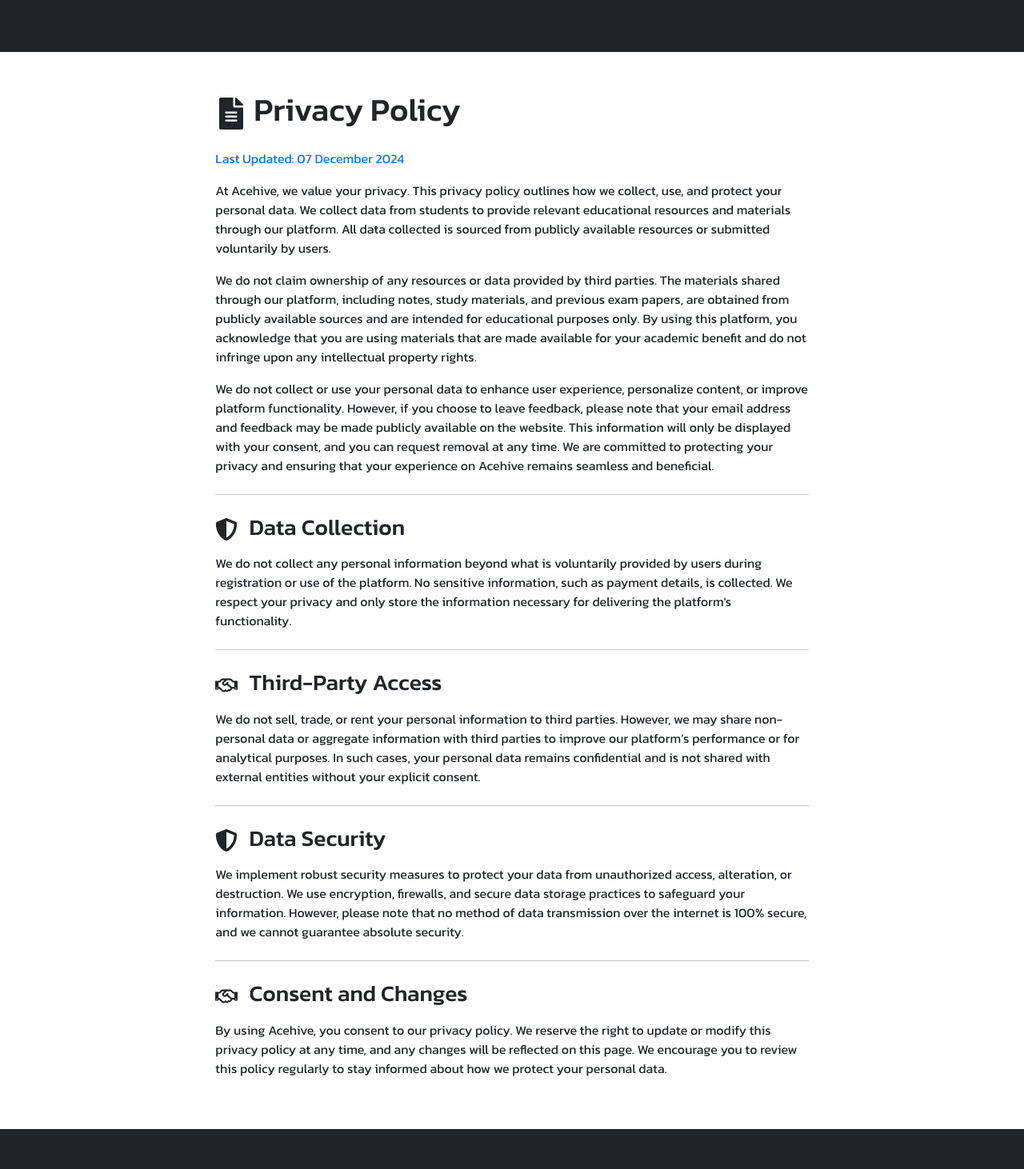
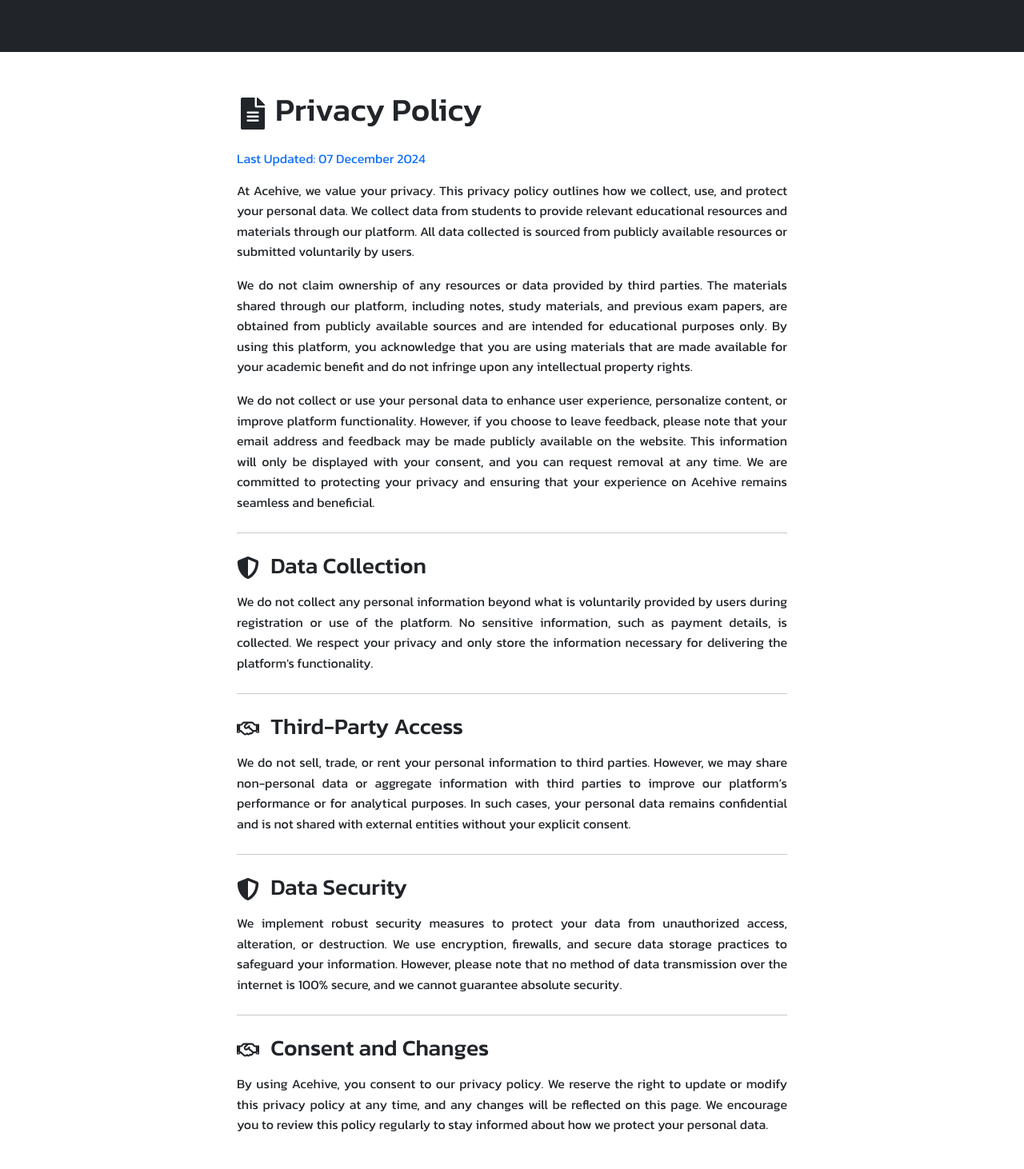
Before and after one commit to kavinmahendran09/acehive, a React (Vite) app: page /PrivacyPolicy in a window 1280 px wide. Shown: the part 208-1670 px from the top of the page at 80% size. Built offline with nearby package versions, Linux system fonts and the light colour scheme.

Commit message:
fix : privacy policy indendation

```diff
--- a/src/assets/PrivacyPolicy.tsx
+++ b/src/assets/PrivacyPolicy.tsx
@@ -11,12 +11,13 @@
       {/* Banner Section */}
       <header className="bg-dark text-white text-center py-5">
         <div className="container">
-          <h1 className="display-4" style={{fontWeight :"500"}}>Privacy Policy</h1>
+          <h1 className="display-4" style={{ fontWeight: '500' }}>Privacy Policy</h1>
           <p className="lead">Your privacy is important to us. Please read our privacy policy carefully</p>
         </div>
       </header>
 
-      <div className="container my-5 px-2">
+      {/* Main Content */}
+      <div className="container my-5 px-5"> {/* Padding applied to the entire section */}
         <div className="row justify-content-center">
           <div className="col-md-8">
             <h2 className="mb-4" style={{ fontSize: '2.5rem' }}>
@@ -25,43 +26,43 @@
             </h2>
             <p className="text-start text-primary">Last Updated: 07 December 2024</p>
 
-            <p>
+            <p style={{ textAlign: 'justify', lineHeight: '1.6' }}>
               At Acehive, we value your privacy. This privacy policy outlines how we collect, use, and protect your personal data. We collect data from students to provide relevant educational resources and materials through our platform. All data collected is sourced from publicly available resources or submitted voluntarily by users.
             </p>
 
-            <p>
+            <p style={{ textAlign: 'justify', lineHeight: '1.6' }}>
               We do not claim ownership of any resources or data provided by third parties. The materials shared through our platform, including notes, study materials, and previous exam papers, are obtained from publicly available sources and are intended for educational purposes only. By using this platform, you acknowledge that you are using materials that are made available for your academic benefit and do not infringe upon any intellectual property rights.
             </p>
 
-            <p>
+            <p style={{ textAlign: 'justify', lineHeight: '1.6' }}>
               We do not collect or use your personal data to enhance user experience, personalize content, or improve platform functionality. However, if you choose to leave feedback, please note that your email address and feedback may be made publicly available on the website. This information will only be displayed with your consent, and you can request removal at any time. We are committed to protecting your privacy and ensuring that your experience on Acehive remains seamless and beneficial.
             </p>
 
             <hr className="my-4" />
 
             <h3 className="mb-3"><FaShieldAlt className="me-2" /> Data Collection</h3>
-            <p>
+            <p style={{ textAlign: 'justify', lineHeight: '1.6' }}>
               We do not collect any personal information beyond what is voluntarily provided by users during registration or use of the platform. No sensitive information, such as payment details, is collected. We respect your privacy and only store the information necessary for delivering the platform's functionality.
             </p>
 
             <hr className="my-4" />
 
             <h3 className="mb-3"><FaRegHandshake className="me-2" /> Third-Party Access</h3>
-            <p>
+            <p style={{ textAlign: 'justify', lineHeight: '1.6' }}>
               We do not sell, trade, or rent your personal information to third parties. However, we may share non-personal data or aggregate information with third parties to improve our platform’s performance or for analytical purposes. In such cases, your personal data remains confidential and is not shared with external entities without your explicit consent.
             </p>
 
             <hr className="my-4" />
 
             <h3 className="mb-3"><FaShieldAlt className="me-2" /> Data Security</h3>
-            <p>
+            <p style={{ textAlign: 'justify', lineHeight: '1.6' }}>
               We implement robust security measures to protect your data from unauthorized access, alteration, or destruction. We use encryption, firewalls, and secure data storage practices to safeguard your information. However, please note that no method of data transmission over the internet is 100% secure, and we cannot guarantee absolute security.
             </p>
 
             <hr className="my-4" />
 
             <h3 className="mb-3"><FaRegHandshake className="me-2" /> Consent and Changes</h3>
-            <p>
+            <p style={{ textAlign: 'justify', lineHeight: '1.6' }}>
               By using Acehive, you consent to our privacy policy. We reserve the right to update or modify this privacy policy at any time, and any changes will be reflected on this page. We encourage you to review this policy regularly to stay informed about how we protect your personal data.
             </p>
           </div>
```
